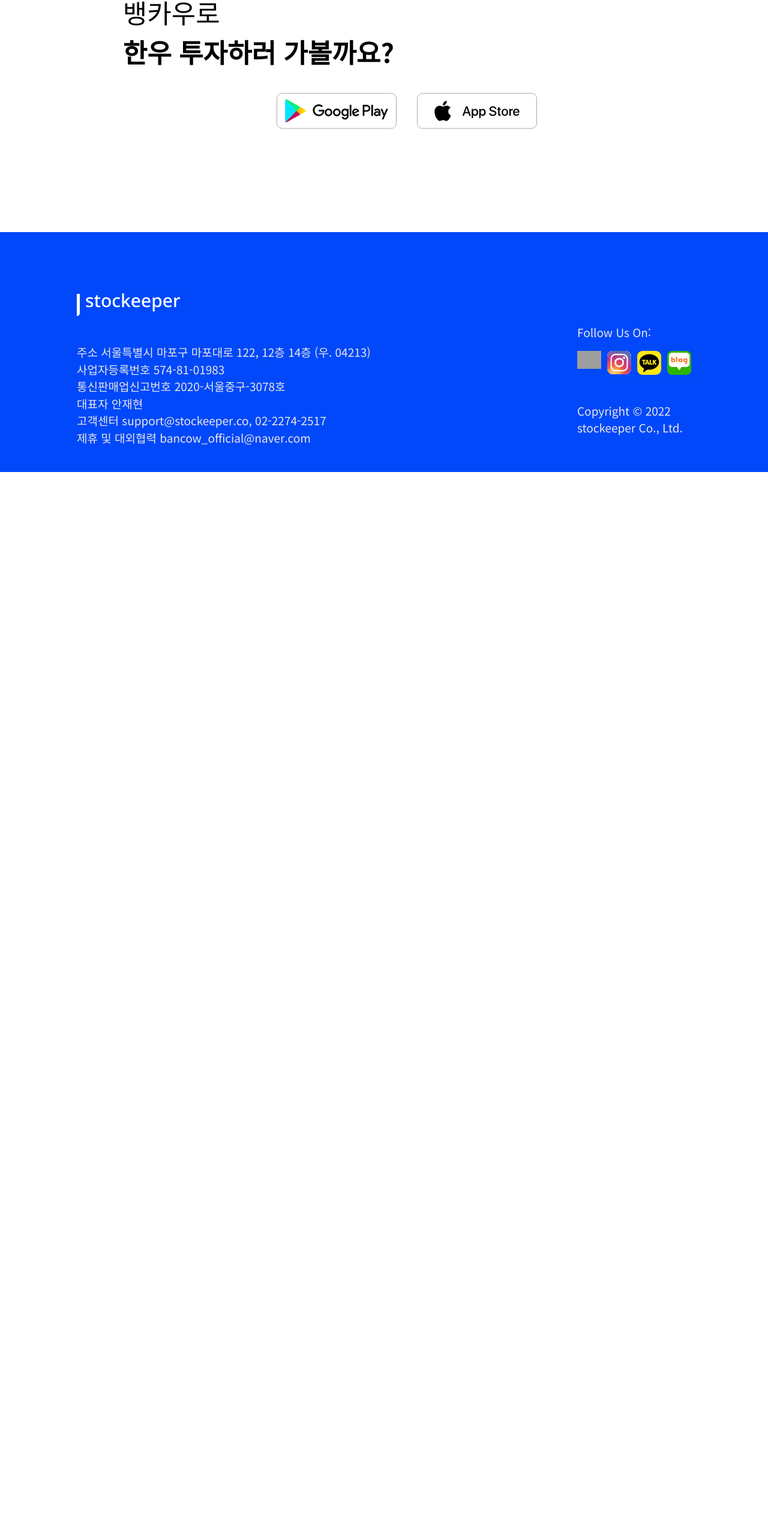
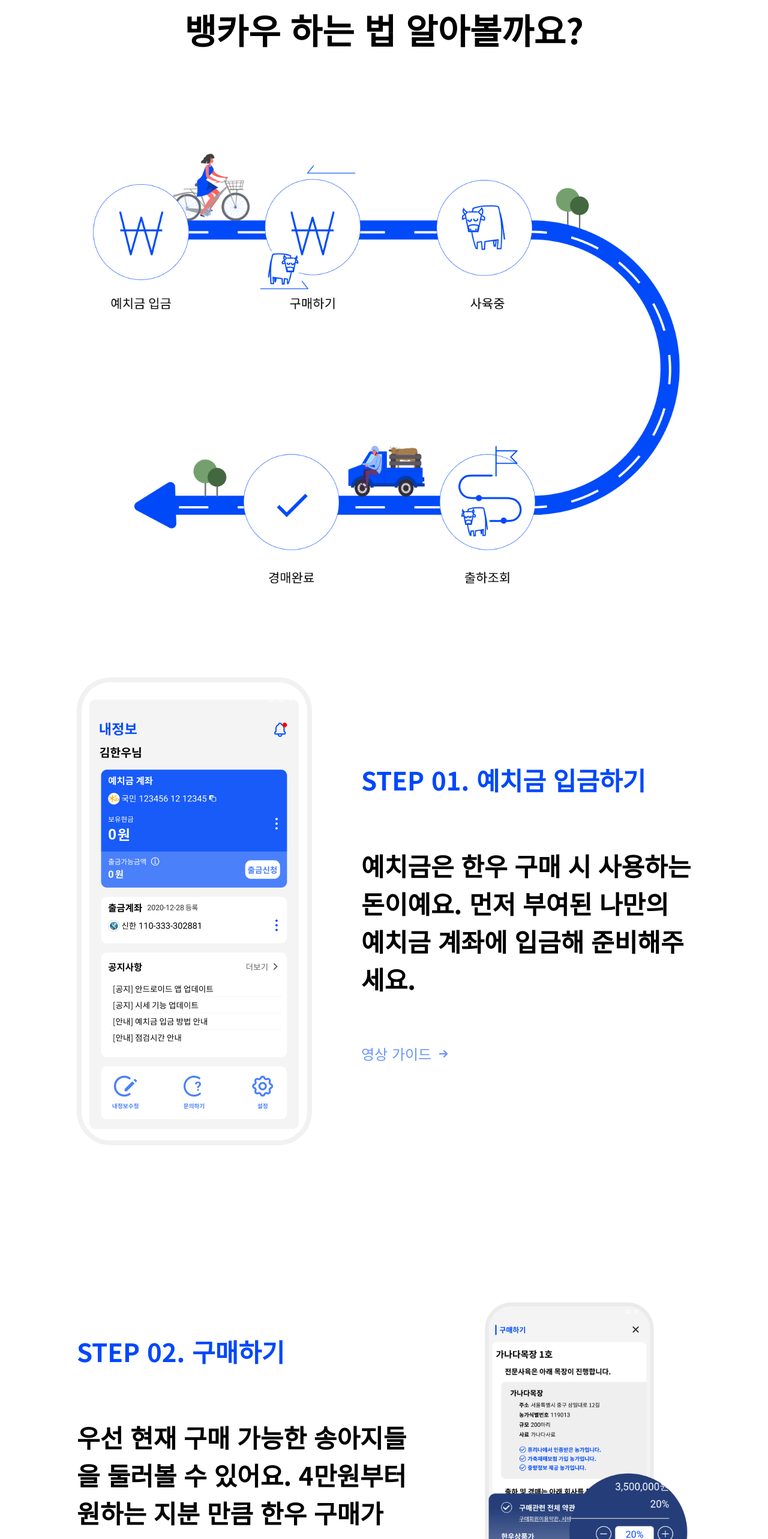
Before and after one commit to iamidlek/bancow-client, a Next.js app: page /howto in a window 1280 px wide. Shown: the part 181-2747 px from the top of the page at 60% size. Before the commit the page ends 968 px from the top, so only its background shows below. Built offline with nearby package versions, Linux system fonts and the light colour scheme; grey boxes are pictures that could not be loaded.

Commit message:
feat: create how to section

```diff
--- /dev/null
+++ b/src/component/howto/Section1.tsx
@@ -0,0 +1,118 @@
+import React, { useState } from "react";
+import { HiArrowSmRight } from "react-icons/hi";
+import { Emphasis } from "../../common/typography";
+import {
+  CenterBox,
+  LinkText,
+  Text,
+  TextBox,
+  SubInfo
+} from "./components/common";
+import GuideModal from "./components/GuideModal";
+import {
+  Section,
+  Title,
+  Img1,
+  Img2,
+  Img3,
+  Img4,
+  Img5,
+  Img6
+} from "./Section1Style";
+
+const Section1 = () => {
+  const [isOpen, setIsOpen] = useState(false);
+  const [step, setStep] = useState(0);
+
+  const trigger = (stepNum: number) => {
+    setStep(stepNum);
+    setIsOpen((curr) => !curr);
+  };
+  return (
+    <Section>
+      <Title>뱅카우 하는 법 알아볼까요?</Title>
+      <Img1 />
+      <CenterBox>
+        <Img2 />
+        <TextBox>
+          <Text>
+            <Emphasis>STEP 01. 예치금 입금하기</Emphasis>
+          </Text>
+          <Text>
+            예치금은 한우 구매 시 사용하는 돈이예요. 먼저 부여된 나만의 예치금
+            계좌에 입금해 준비해주세요.
+          </Text>
+          <LinkText onClick={() => trigger(0)}>
+            영상 가이드 <HiArrowSmRight />
+          </LinkText>
+        </TextBox>
+      </CenterBox>
+      <CenterBox>
+        <TextBox>
+          <Text>
+            <Emphasis>STEP 02. 구매하기</Emphasis>
+          </Text>
+          <Text>
+            우선 현재 구매 가능한 송아지들을 둘러볼 수 있어요. 4만원부터 원하는
+            지분 만큼 한우 구매가 가능해요.
+            <SubInfo>*유전지수, 농가등급, 예상수익률 확인</SubInfo>
+          </Text>
+          <LinkText onClick={() => trigger(1)}>
+            영상 가이드 <HiArrowSmRight />
+          </LinkText>
+        </TextBox>
+        <Img3 />
+      </CenterBox>
+      <CenterBox>
+        <Img4 />
+        <TextBox>
+          <Text>
+            <Emphasis>STEP 03. 사육 중</Emphasis>
+          </Text>
+          <Text>
+            농가에서 알아서 키워주는 내 소가 자라는 모습을 업데이트 되는
+            사진으로 확인 할 수 있어요.
+            <SubInfo>*체중, 건강검진 내역 확인</SubInfo>
+          </Text>
+          <LinkText onClick={() => trigger(2)}>
+            영상 가이드 <HiArrowSmRight />
+          </LinkText>
+        </TextBox>
+      </CenterBox>
+      <CenterBox>
+        <TextBox>
+          <Text>
+            <Emphasis>STEP 04. 출하조회</Emphasis>
+          </Text>
+          <Text>
+            내 소의 출하 과정을 실시간으로 보고 출하부터 등급 판정까지 한 눈에
+            알 수 있어요.
+            <SubInfo>*출하일, 도축일, 경매일, 판정결과, 수익금, 수익률</SubInfo>
+          </Text>
+          <LinkText onClick={() => trigger(3)}>
+            영상 가이드 <HiArrowSmRight />
+          </LinkText>
+        </TextBox>
+        <Img5 />
+      </CenterBox>
+      <CenterBox>
+        <Img6 />
+        <TextBox>
+          <Text>
+            <Emphasis>STEP 05. 경매완료</Emphasis>
+          </Text>
+          <Text>
+            드디어 내 한우의 경매가 완료 되었어요! 내 자산의 최종적인 수익률과
+            수익금을 확인할 수 있어요.
+          </Text>
+          <LinkText onClick={() => trigger(4)}>
+            영상 가이드 <HiArrowSmRight />
+          </LinkText>
+        </TextBox>
+      </CenterBox>
+      {isOpen && <GuideModal setIsOpen={setIsOpen} step={step} />}
+    </Section>
+  );
+};
+
+export default Section1;
--- /dev/null
+++ b/src/component/howto/Section1Style.ts
@@ -0,0 +1,115 @@
+import styled from "styled-components";
+import { HeadLine2 } from "../../common/typography";
+
+export const Section = styled.div`
+  padding: 120px 0 0;
+  background-color: ${(props) => props.theme.alt.backgroud1};
+  @media ${(props) => props.theme.breakpoints.sm} {
+    padding: 80px 0 0;
+  }
+`;
+
+export const Title = styled(HeadLine2)`
+  text-align: center;
+  @media ${(props) => props.theme.breakpoints.md} {
+    font-size: 42px;
+  }
+  @media ${(props) => props.theme.breakpoints.sm} {
+    font-size: 28px;
+  }
+`;
+
+export const Img1 = styled.div`
+  width: 1000px;
+  height: 723px;
+  margin: 160px auto 0;
+  background-image: url("/howtopage/howto1.png");
+  background-repeat: no-repeat;
+  background-size: cover;
+  border-radius: 30px;
+  @media ${(props) => props.theme.breakpoints.md} {
+    margin-top: 100px;
+    width: 630px;
+    height: 455px;
+  }
+  @media ${(props) => props.theme.breakpoints.sm} {
+    margin-top: 60px;
+    width: 370px;
+    height: 267.5px;
+  }
+`;
+
+export const Img2 = styled.div`
+  width: 392px;
+  height: 781px;
+  background-image: url("/howtopage/howto2.png");
+  background-repeat: no-repeat;
+  background-size: cover;
+  @media screen and (max-width: 1230px) {
+    width: 250px;
+    height: 498px;
+  }
+  @media screen and (max-width: 710px) {
+    display: none;
+  }
+`;
+
+export const Img3 = styled.div`
+  width: 392px;
+  height: 643px;
+  background-image: url("/howtopage/howto3.png");
+  background-repeat: no-repeat;
+  background-size: cover;
+  @media screen and (max-width: 1230px) {
+    width: 250px;
+    height: 410px;
+  }
+  @media screen and (max-width: 710px) {
+    display: none;
+  }
+`;
+
+export const Img4 = styled.div`
+  width: 420px;
+  height: 610px;
+  background-image: url("/howtopage/howto4.png");
+  background-repeat: no-repeat;
+  background-size: cover;
+  @media screen and (max-width: 1230px) {
+    width: 300px;
+    height: 436px;
+  }
+  @media screen and (max-width: 710px) {
+    display: none;
+  }
+`;
+
+export const Img5 = styled.div`
+  width: 400px;
+  height: 690px;
+  background-image: url("/howtopage/howto5.png");
+  background-repeat: no-repeat;
+  background-size: cover;
+  @media screen and (max-width: 1230px) {
+    width: 290px;
+    height: 500px;
+  }
+  @media screen and (max-width: 710px) {
+    display: none;
+  }
+`;
+
+export const Img6 = styled.div`
+  width: 392px;
+  height: 802px;
+  background-image: url("/howtopage/howto6.png");
+  background-repeat: no-repeat;
+  background-size: cover;
+  @media screen and (max-width: 1230px) {
+    width: 300px;
+    height: 614px;
+  }
+  @media screen and (max-width: 710px) {
+    display: none;
+  }
+`;
```
